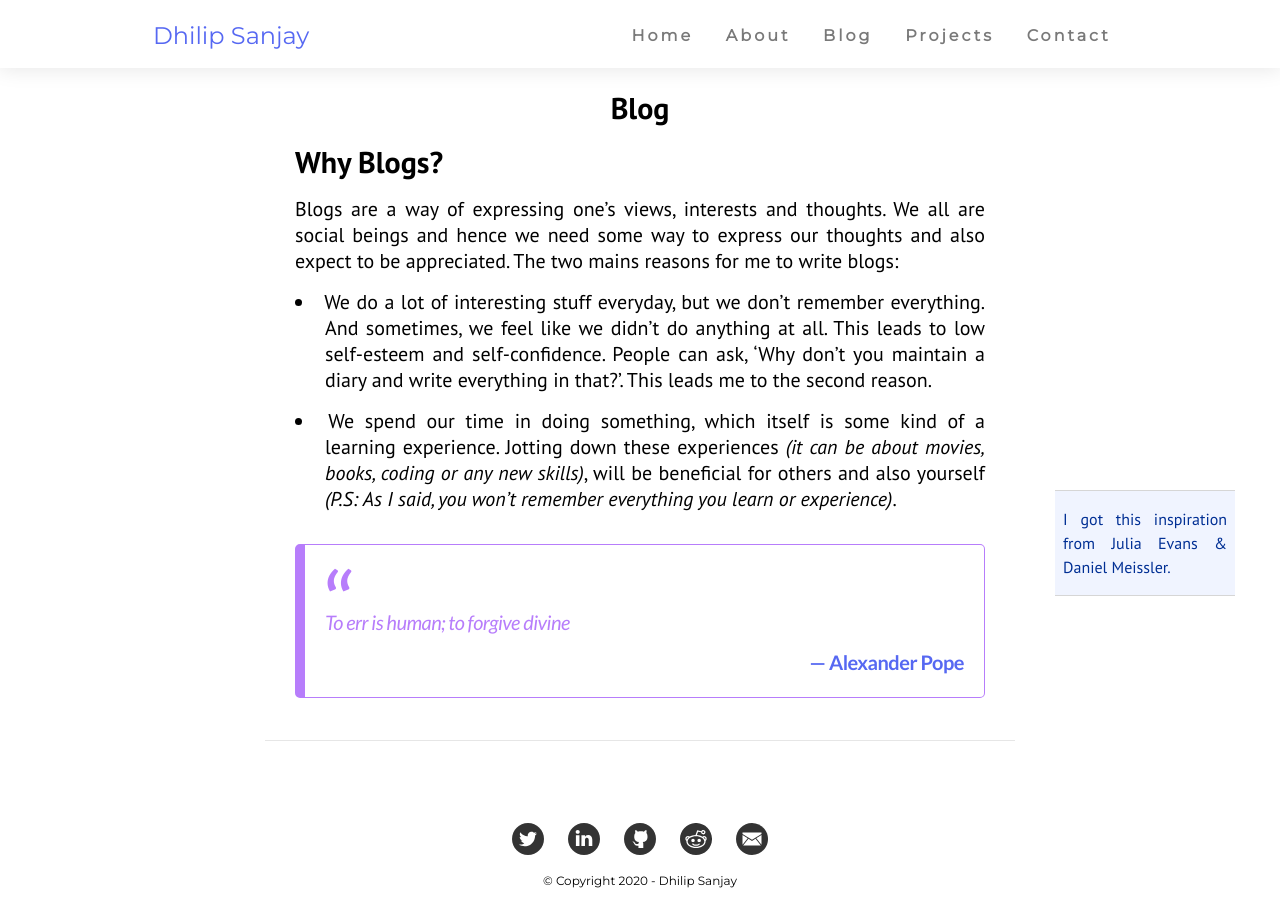
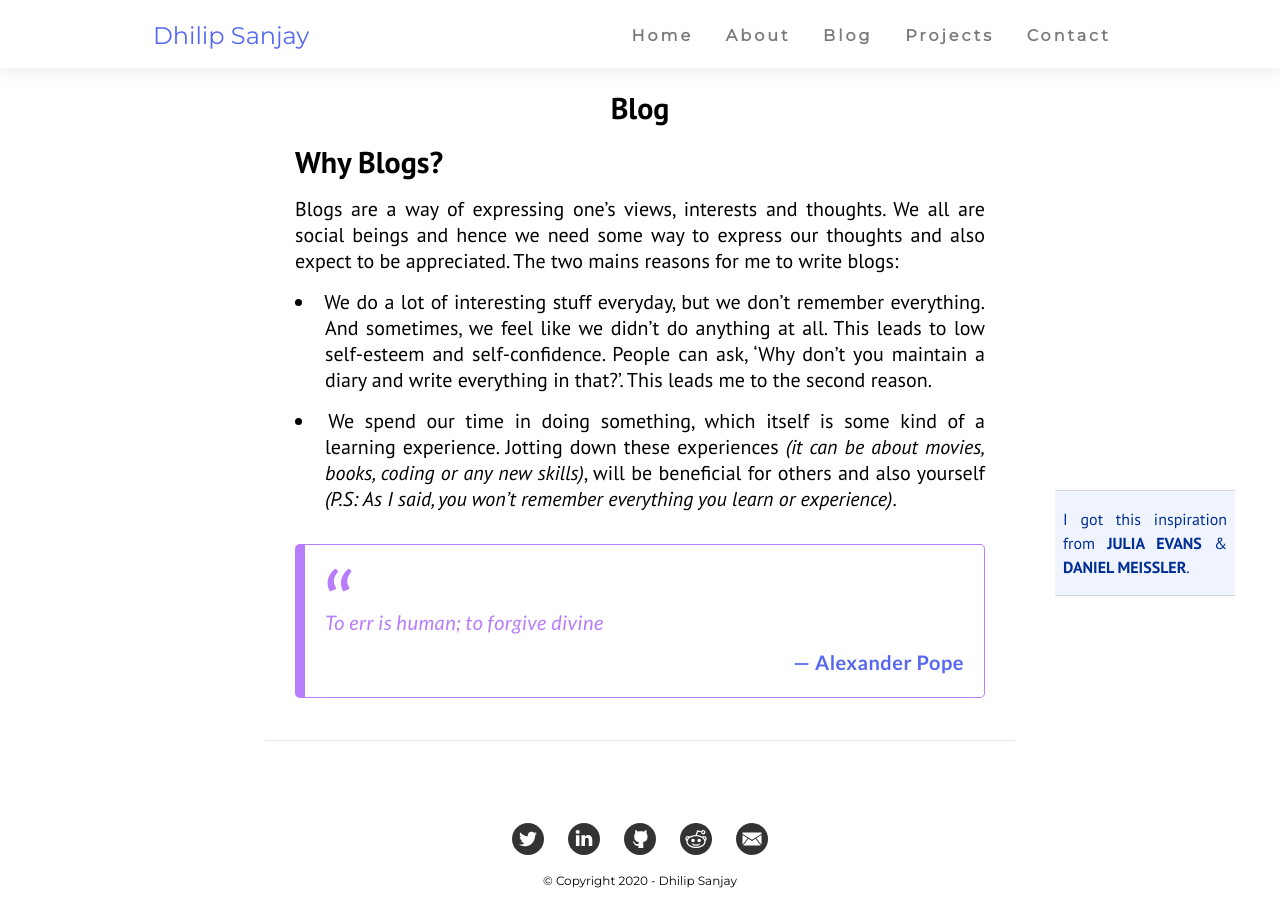
Before and after one commit to DhilipSanjay/DhilipSanjay.github.io, a Jekyll site: the page built from blog.markdown, in a window 1280 px wide. Built offline with Jekyll 4.4.1, drawn with Linux system fonts in a browser that asks for light colours.

Commit message:
CSS, 404 page

```diff
--- a/404.html
+++ b/404.html
@@ -20,6 +20,6 @@ title: Oops!
 
 <div class="container">
   <img src="/assets/img/404.png" alt="404">
-  <p><strong>Page not found 🙁</strong></p>
+  <p><strong>Lost in the matrix? 🙁</strong></p>
   <p>We can't seem to find the page you are looking for.</p>
 </div>
--- a/assets/css/main.css
+++ b/assets/css/main.css
@@ -290,10 +290,11 @@ nav
 
 /* Quotes */
 blockquote {
-    color: var(--color2);
     border-left: 4px solid var(--color1);
+    border-bottom: 2px solid var(--color1);
     padding-left: 15px;
-    letter-spacing: -0.5px;
+    padding-bottom: 5px;
+    letter-spacing: 0.5px;
 }
 
 blockquote > :last-child { margin-bottom: 0; }
@@ -389,6 +390,10 @@ blockquote > :last-child { margin-bottom: 0; }
 }
 .note p{
   margin: 0;
+}
+.note p a{
+  font-weight: 600;
+  text-transform: uppercase;
 }
 .blue
 {
```
Also changed, not shown: Gemfile.lock.
